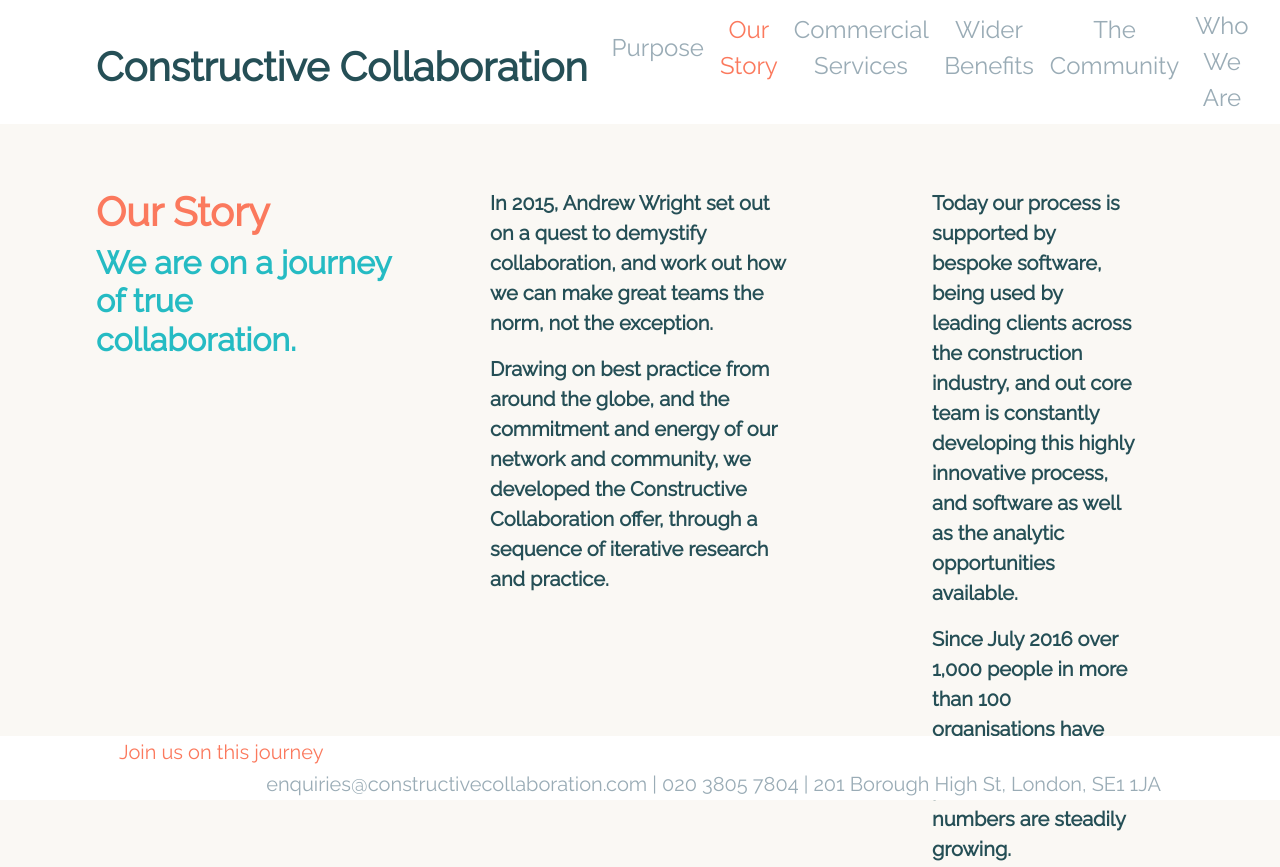
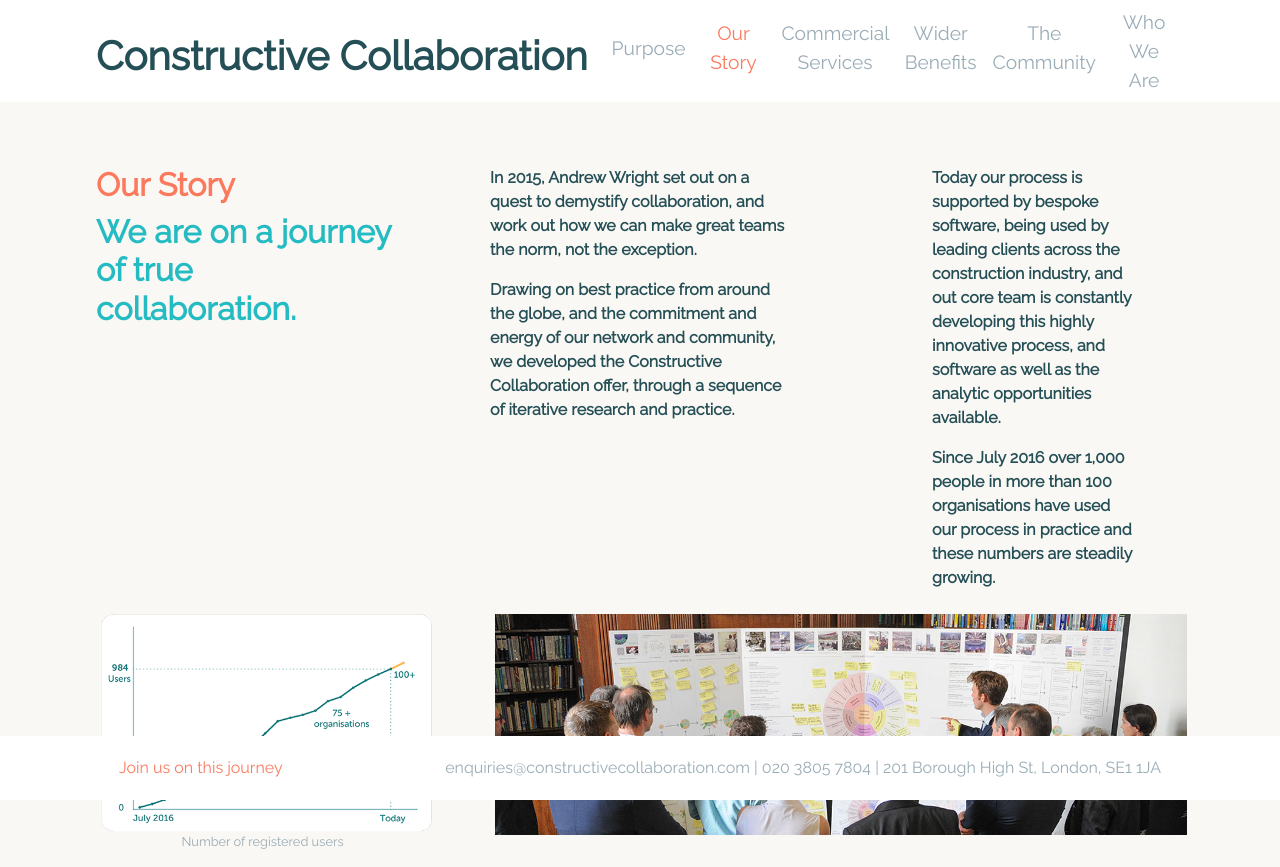
Before and after one commit to jackheywood/constructive-collaboration, a plain HTML site: page our-story.html in a window 1280 px wide. Shown: the top 867 px of the page. Drawn offline with nearby package versions, Linux system fonts and the light colour scheme.

Commit message:
Minor font size changes

```diff
--- a/css/index.css
+++ b/css/index.css
@@ -5,7 +5,7 @@
 
 h1 {
     color: #FB795D;
-    font-size: 250%;
+    font-size: 200%;
     font-weight: bold;
 }
 
@@ -16,7 +16,7 @@
 }
 
 p {
-    font-size: 125%;
+    font-size: 100%;
 }
 
 .text-panel {
@@ -73,7 +73,7 @@
 
 .footer {
     position: fixed;
-    font-size: 125%;
+    font-size: 100%;
     bottom: 0;
     width: 100%;
     padding: 0 5rem;
@@ -86,6 +86,6 @@
 }
 
 .caption {
-    font-size: 100%;
+    font-size: 80%;
     color: #9AACB6;
 }
--- a/css/navbar.css
+++ b/css/navbar.css
@@ -35,7 +35,7 @@
 
 .nav-link {
     color: #9AACB6 !important;
-    font-size: 150%;
+    font-size: 120%;
     display: table-cell;
     vertical-align: middle;
     text-align: center;
```
